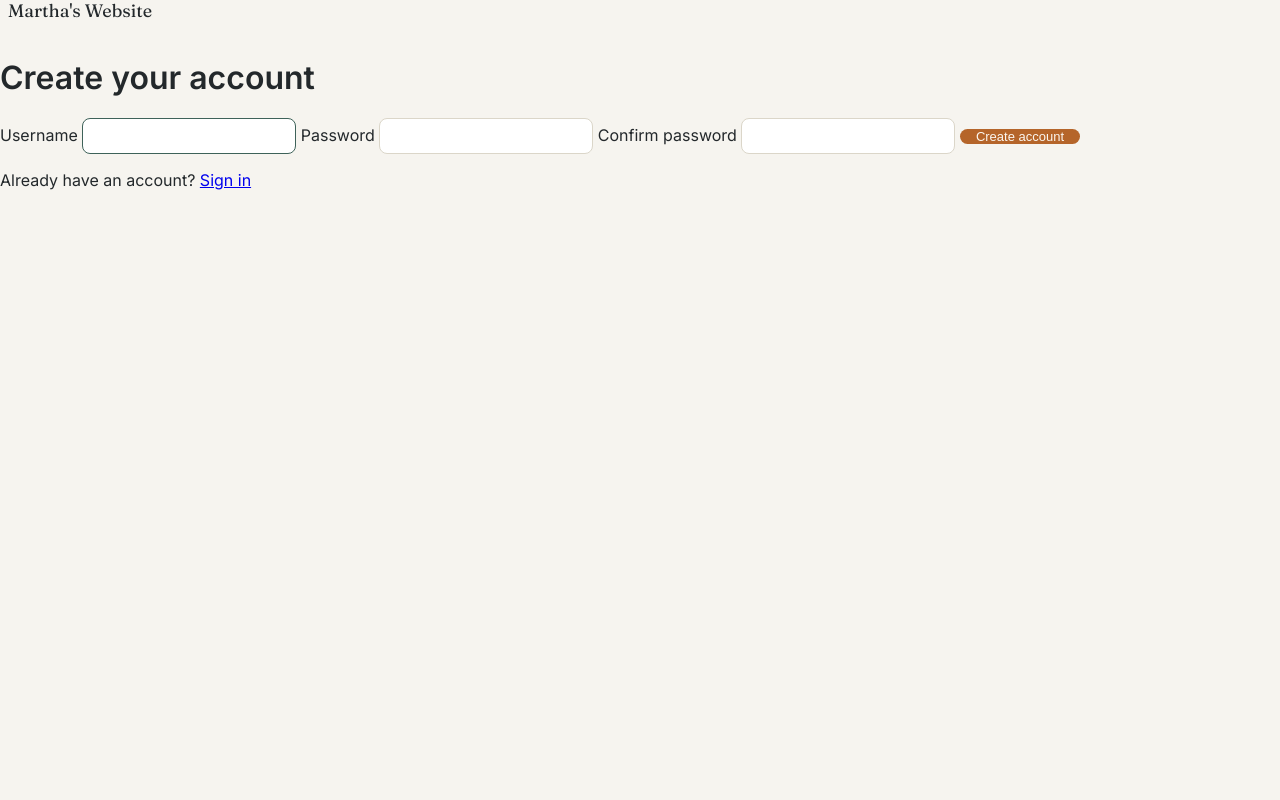
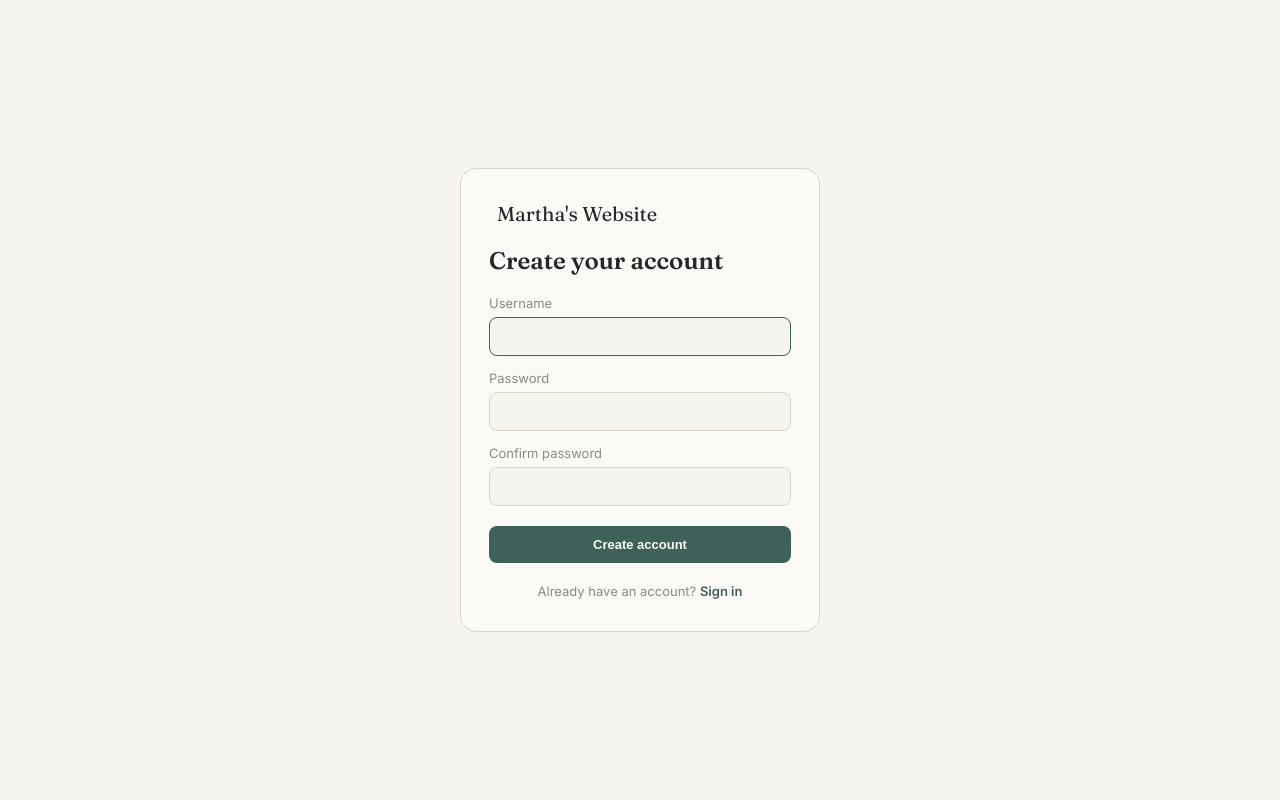
Before and after one commit to mb2749/Organisation-website, a Flask app: page /signup in a window 1280 px wide. Run offline with Flask 3, Linux system fonts and the light colour scheme.

Commit message:
Clean up CSS and update wordmark font size

```diff
--- a/static/style.css
+++ b/static/style.css
@@ -42,8 +42,7 @@ body {
 
 .wordmark {
   font-family: 'Fraunces', serif;
-  font-size: 18px;
-  line-height: 1.2;
+  font-size: 22px;
   padding: 0 8px;
   margin-bottom: 36px;
 }
@@ -400,3 +375,114 @@ h1.view-title {
   font-size: 28px;
   margin: 0 0 24px;
 }
+
+/* ---------- sidebar: signed-in user ---------- */
+
+.sidebar-user {
+  display: flex;
+  align-items: center;
+  justify-content: space-between;
+  gap: 8px;
+  margin-top: 10px;
+  font-weight: 500;
+}
+.sidebar-user span {
+  overflow: hidden;
+  text-overflow: ellipsis;
+  white-space: nowrap;
+}
+.logout-link {
+  color: var(--amber);
+  text-decoration: none;
+  flex-shrink: 0;
+}
+.logout-link:hover { text-decoration: underline; }
+
+/* ---------- auth pages (login / signup) ---------- */
+
+.auth-shell {
+  min-height: 100vh;
+  display: flex;
+  align-items: center;
+  justify-content: center;
+  background: var(--paper);
+  padding: 24px;
+}
+
+.auth-card {
+  width: 100%;
+  max-width: 360px;
+  background: var(--surface);
+  border: 1px solid var(--line);
+  border-radius: 16px;
+  padding: 32px 28px;
+}
+
+.auth-wordmark {
+  margin-bottom: 20px;
+  font-size: 20px;
+}
+
+.auth-title {
+  font-family: 'Fraunces', serif;
+  font-size: 24px;
+  margin: 0 0 20px;
+}
+
+.auth-error {
+  background: var(--amber-tint);
+  color: var(--amber);
+  border-radius: 8px;
+  padding: 10px 12px;
+  font-size: 13px;
+  margin: 0 0 16px;
+}
+
+.auth-form {
+  display: flex;
+  flex-direction: column;
+  gap: 14px;
+}
+
+.auth-form label {
+  display: flex;
+  flex-direction: column;
+  gap: 6px;
+  font-size: 13px;
+  color: var(--muted);
+}
+
+.auth-form input {
+  font-family: 'Inter', sans-serif;
+  font-size: 14px;
+  padding: 10px 12px;
+  border: 1px solid var(--line);
+  border-radius: 8px;
+  background: var(--paper);
+  color: var(--ink);
+}
+.auth-form input:focus {
+  outline: none;
+  border-color: var(--pine);
+}
+
+.auth-submit {
+  margin-top: 6px;
+  background: var(--pine);
+  color: var(--surface);
+  border: none;
+  border-radius: 8px;
+  padding: 11px;
+  font-weight: 600;
+  cursor: pointer;
+}
+.auth-submit:hover { opacity: 0.92; }
+
+.auth-switch {
+  margin: 20px 0 0;
+  font-size: 13px;
+  color: var(--muted);
+  text-align: center;
+}
+.auth-switch a { color: var(--pine); font-weight: 600; text-decoration: none; }
+.auth-switch a:hover { text-decoration: underline; }
```
Also changed, not shown: other parts of static/style.css (+11 -35 lines).
